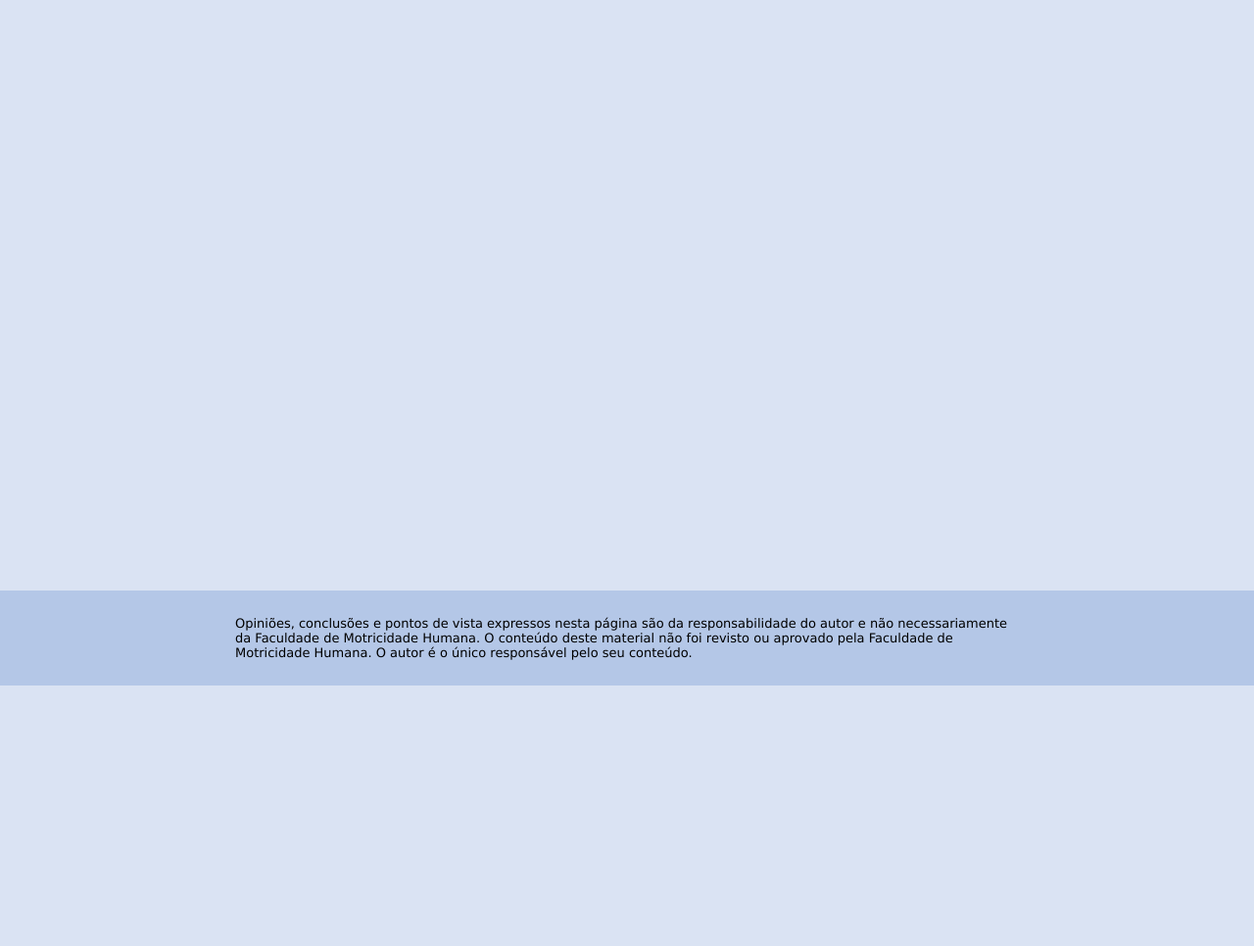
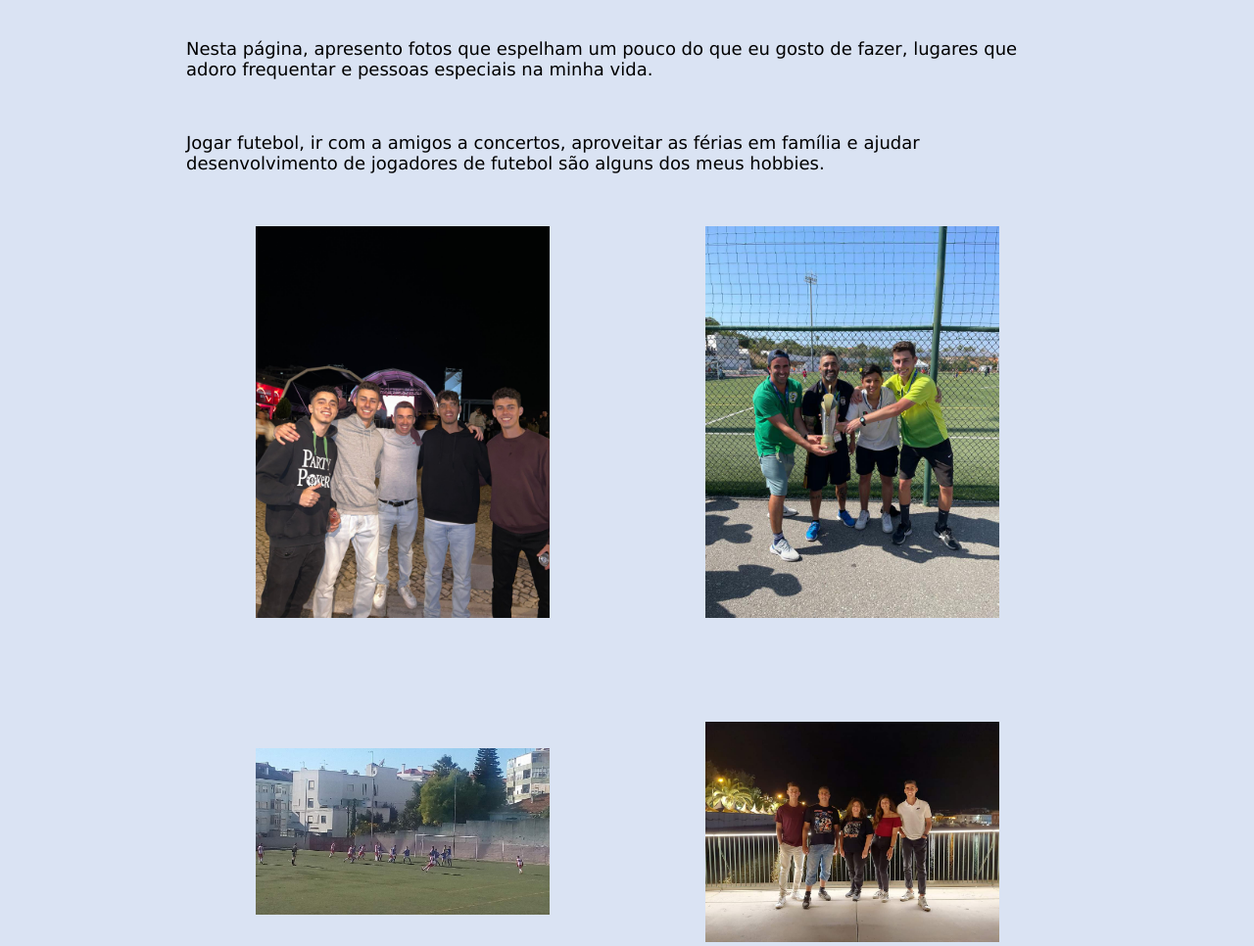
Before and after one commit to PedroCarreiras/site-diogo-baptista, a plain HTML site: page hobbies.html in a window 1280 px wide. Shown: the part 100-1066 px from the top of the page at 98% size. Before the commit the page ends 800 px from the top, so only its background shows below. Drawn offline with Linux system fonts and the light colour scheme.

Commit message:
complete about and hobbies pages

```diff
--- a/hobbies.html
+++ b/hobbies.html
@@ -19,8 +19,16 @@
             </nav>
         </header>
 
-        <main>
+        <main class="content-grid">
+            <p>Nesta página, apresento fotos que espelham um pouco do que eu gosto de fazer, lugares que adoro frequentar e pessoas especiais na minha vida.</p>
+            <p>Jogar futebol, ir com a amigos a concertos, aproveitar as férias em família e ajudar desenvolvimento de jogadores de futebol são alguns dos meus hobbies.</p>
 
+            <div id="about-photos">
+                <img src="assets/hobbies/102126.JPEG" alt="Foto minha" height="100" width="100" class="about-photo">
+                <img src="assets/hobbies/103857.JPEG" alt="Foto minha" height="100" width="100" class="about-photo">
+                <img src="assets/hobbies/55489.JPEG" alt="Foto minha" height="100" width="100" class="about-photo">
+                <img src="assets/hobbies/94665.JPEG" alt="Foto minha" height="100" width="100" class="about-photo">
+            </div>
         </main>
 
         <footer>
```
Also changed, not shown: about.html (+1 -1 lines).
